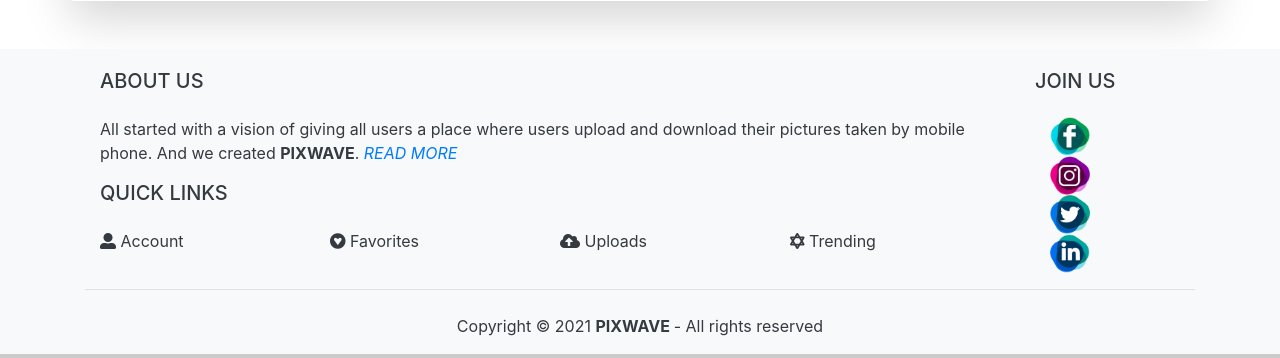
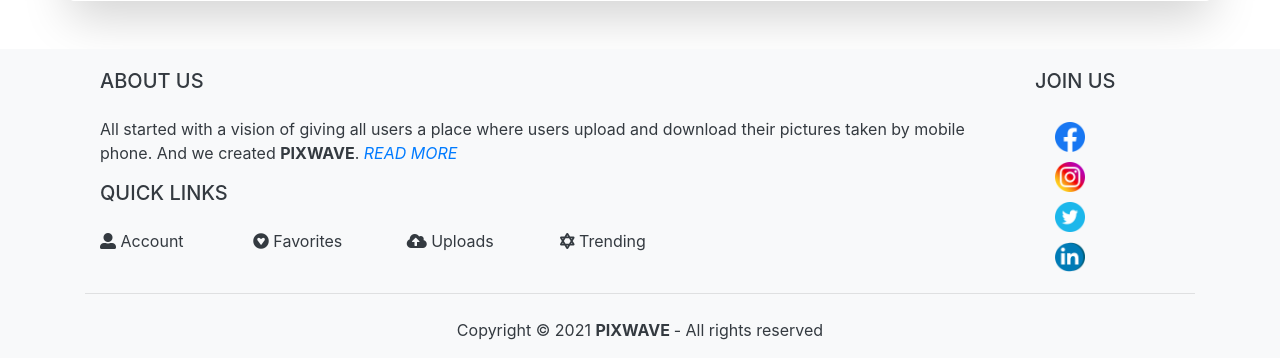
Before and after one commit to thesurajdas/imagex, a PHP site: page /imagez/ in a window 1280 px wide. Shown: the part 1333-1691 px from the top of the page. Run offline with PHP 8.4, Linux system fonts and the light colour scheme; grey boxes labelled with a size stand in for pictures from a placeholder-image service; some libraries are stand-ins or nearby versions.

Commit message:
commit change footer icon

```diff
--- a/css/home.css
+++ b/css/home.css
@@ -176,6 +176,7 @@
 .social-icons img{
     width: 40px;
     transition: 0.5s;
+    padding: 5px;
 }
 
 .social-icons a:hover img{
--- a/index.php
+++ b/index.php
@@ -347,7 +347,7 @@
                                 <hrc class="mb-4">
                                 <p>All started with a vision of giving all users a place where users upload and download their pictures taken by mobile phone. And we created <b>PIXWAVE</b>. <a style="text-decoration: none;" href="#"><i>READ MORE</i></a></p>
                             </div>
-                            <div class="col-12 mt-3">
+                            <div class="col-8 mt-3">
                                 <div class="qll">
                                     <h5 class="text-uppercase mb-4 font-wight-bold text-info text-dark">Quick Links</h5>
                                     <div class="row">
```
Also changed, not shown: pages/assets/img/fb.png, pages/assets/img/in.png, pages/assets/img/ins.png, pages/assets/img/pi.png (added), pages/assets/img/tw.png.
